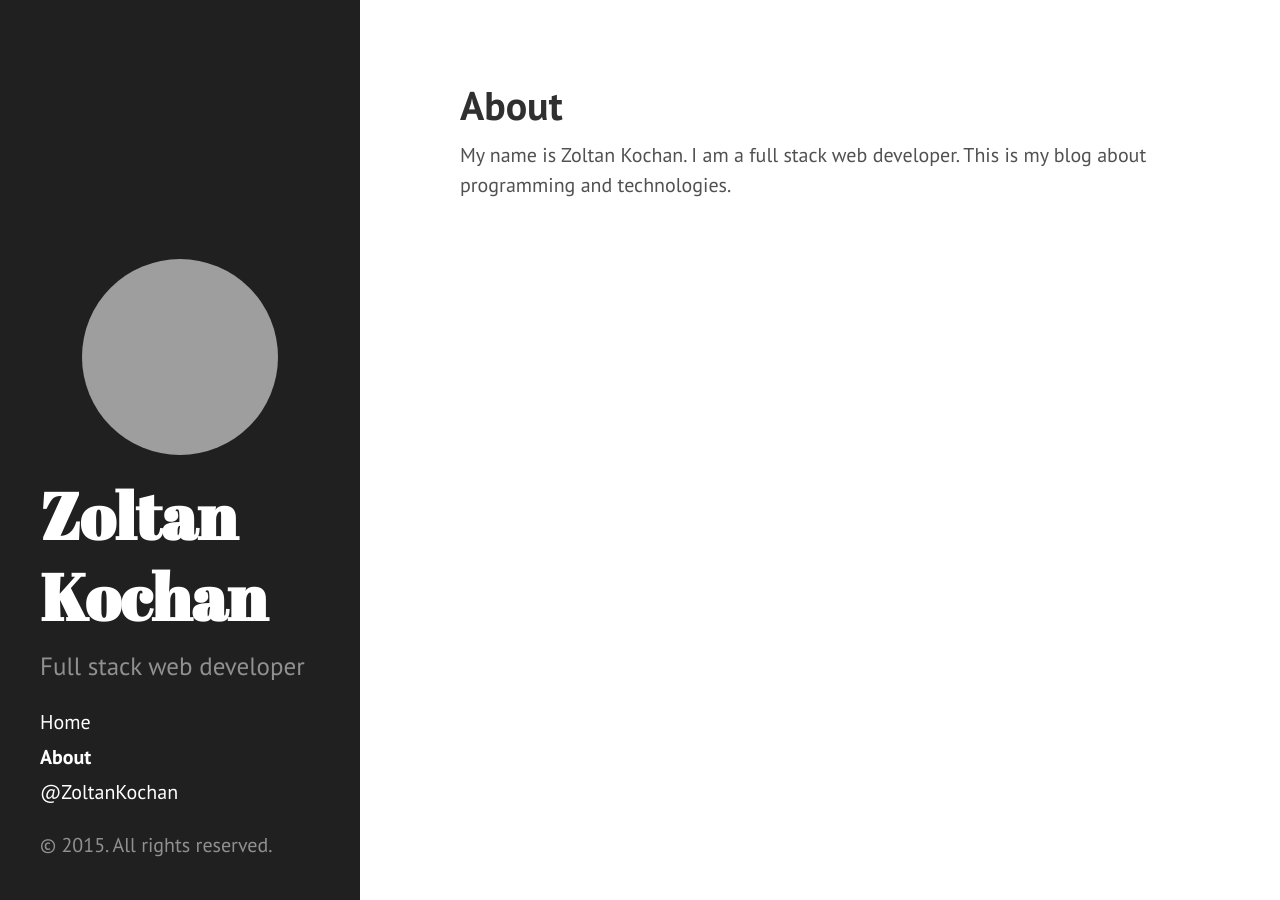
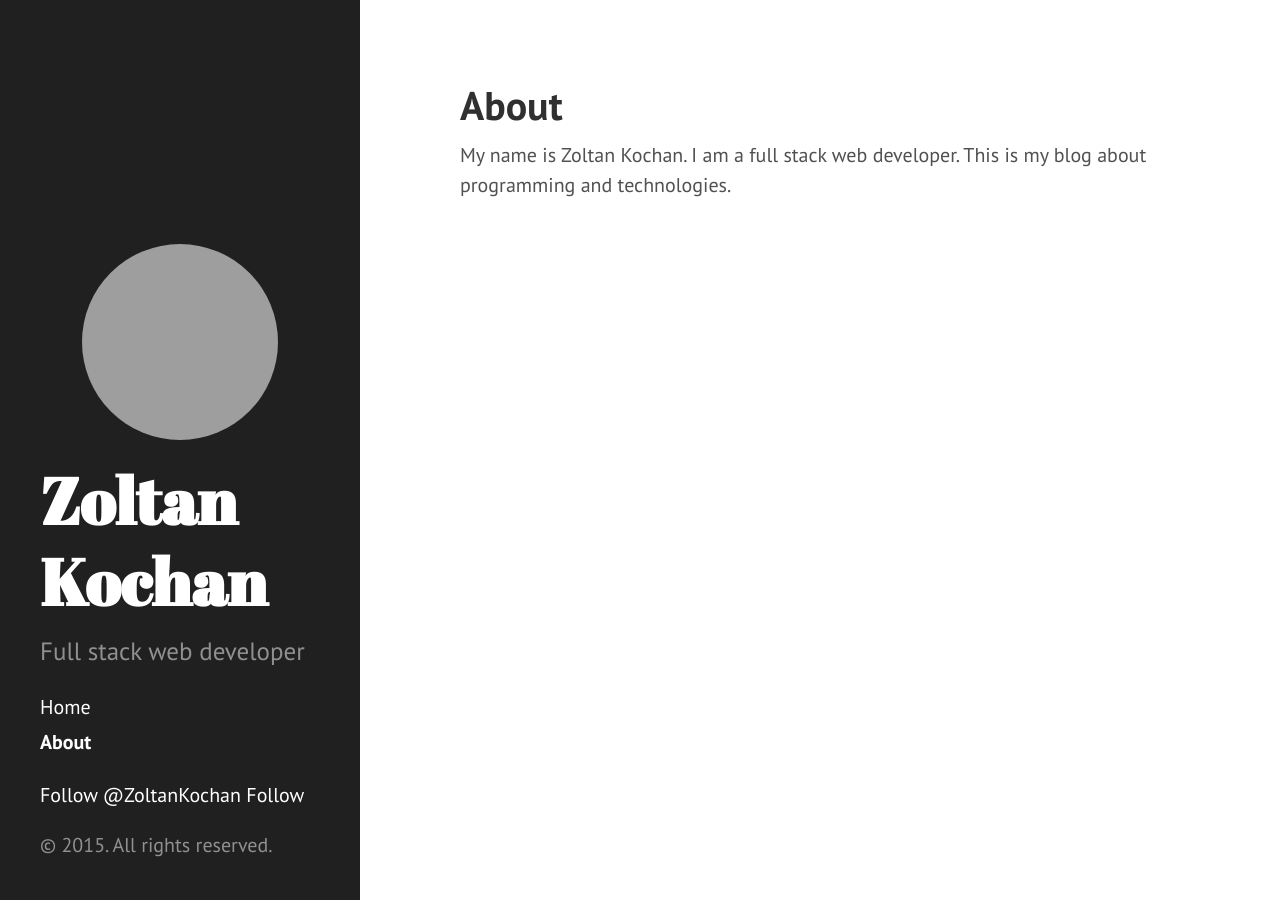
Before and after one commit to zkochan/zkochan.github.io, a Jekyll site: the page built from about.md, in a window 1280 px wide. Built offline with Jekyll 4.4.1, drawn with Linux system fonts in a browser that asks for light colours; comment, search, counter and statistics services are not loaded; grey boxes are pictures that could not be loaded.

Commit message:
Follow buttons added

```diff
--- a/_includes/sidebar.html
+++ b/_includes/sidebar.html
@@ -27,7 +27,13 @@
         {% endif %}
       {% endfor %}
 
-      <a class="sidebar-nav-item" href="https://twitter.com/{{ site.twitter_username }}">{{ site.twitter_username }}</a>
+      <div class="social-container">
+        <a href="https://twitter.com/ZoltanKochan" class="twitter-follow-button" data-show-count="false" data-show-screen-name="false">Follow @ZoltanKochan</a>
+  <script>!function(d,s,id){var js,fjs=d.getElementsByTagName(s)[0],p=/^http:/.test(d.location)?'http':'https';if(!d.getElementById(id)){js=d.createElement(s);js.id=id;js.src=p+'://platform.twitter.com/widgets.js';fjs.parentNode.insertBefore(js,fjs);}}(document, 'script', 'twitter-wjs');</script>
+
+        <a class="github-button" href="https://github.com/zkochan" aria-label="Follow @zkochan on GitHub">Follow</a>
+        <script async defer id="github-bjs" src="https://buttons.github.io/buttons.js"></script>
+      </div>
     </nav>
 
     <p>&copy; {{ site.time | date: '%Y' }}. All rights reserved.</p>
--- a/public/css/hyde.css
+++ b/public/css/hyde.css
@@ -256,3 +256,7 @@
   border-radius: 50%;
   margin: 0 auto 1rem;
 }
+
+.social-container {
+  margin-top: 1rem;
+}
```
